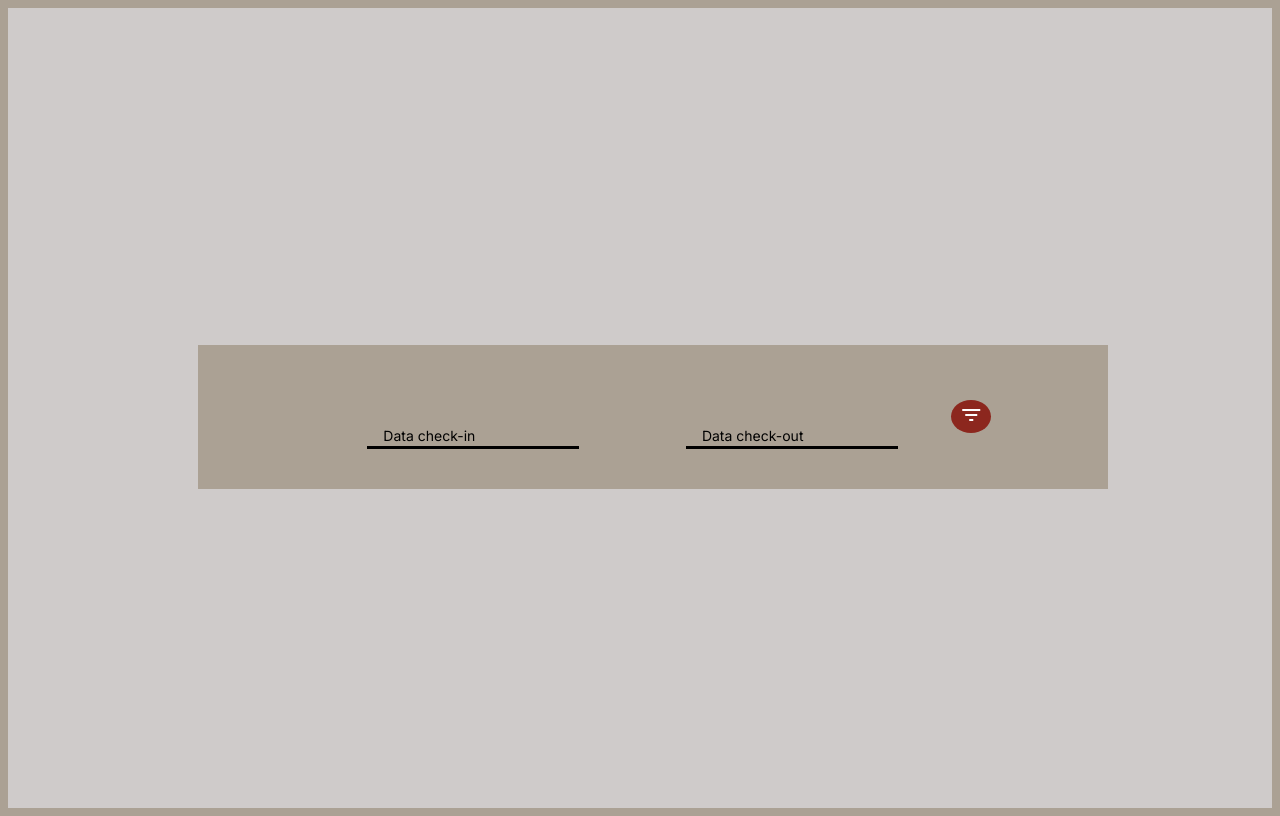
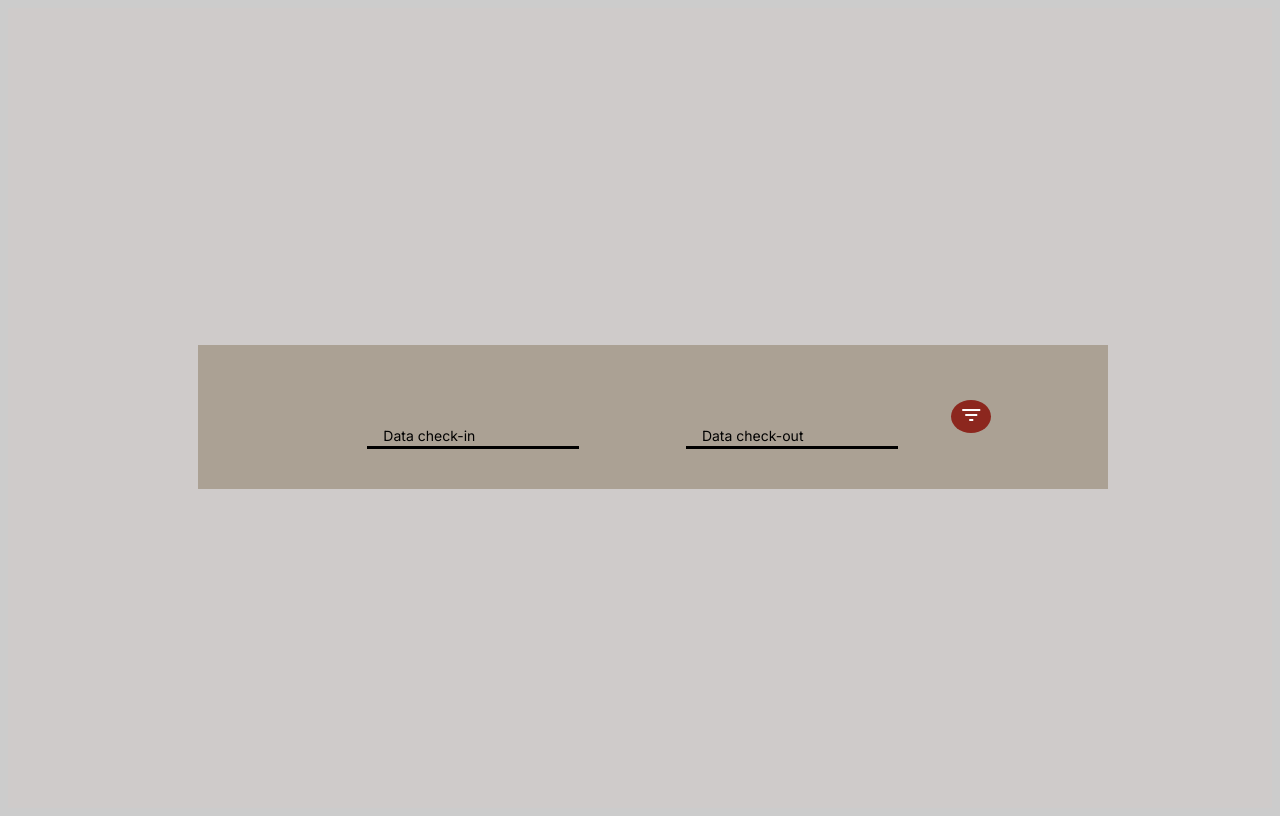
Before and after one commit to yasmws/ess-project, an Angular app in the folder frontend/aurore/: page / in a window 1280 px wide. Built offline with nearby package versions, Linux system fonts and the light colour scheme.

Commit message:
style: mudanças no estilo global(cores)

```diff
--- a/frontend/aurore/src/styles.css
+++ b/frontend/aurore/src/styles.css
@@ -1,5 +1,5 @@
 html {
-  background-color:#ABA194 ;
+  background-color:#ccc ;
   font-family: "Inter", sans-serif;
   font-weight: 400;
 }
```
